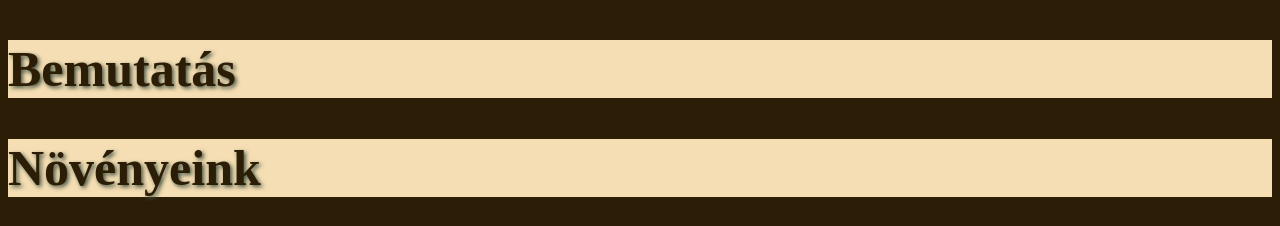
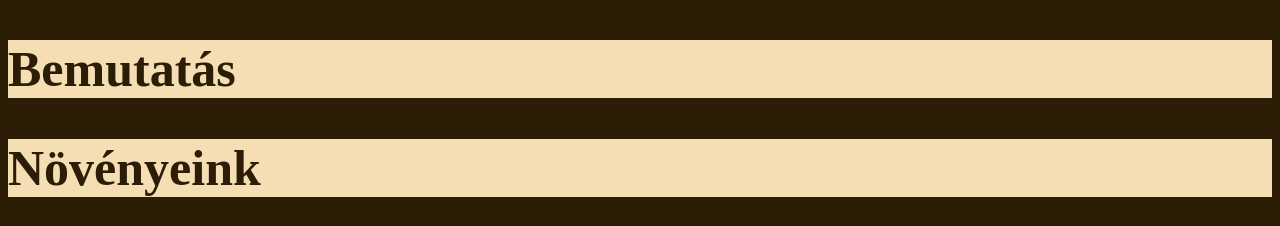
Before and after one commit to DanielPimbor/Faiskola_Projektmunka_Dani_Roli, a plain HTML site: page index.html in a window 1280 px wide. Shown: the part 574-800 px from the top of the page. Drawn offline with Linux system fonts and the light colour scheme.

Commit message:
Update style.css

```diff
--- a/css/style.css
+++ b/css/style.css
@@ -5,7 +5,6 @@ body{
 
 h2{
     font-size: 50px;
-    text-shadow: 2px 2px 4px rgb(67, 82, 67);
 }
 
 ::selection {
```
